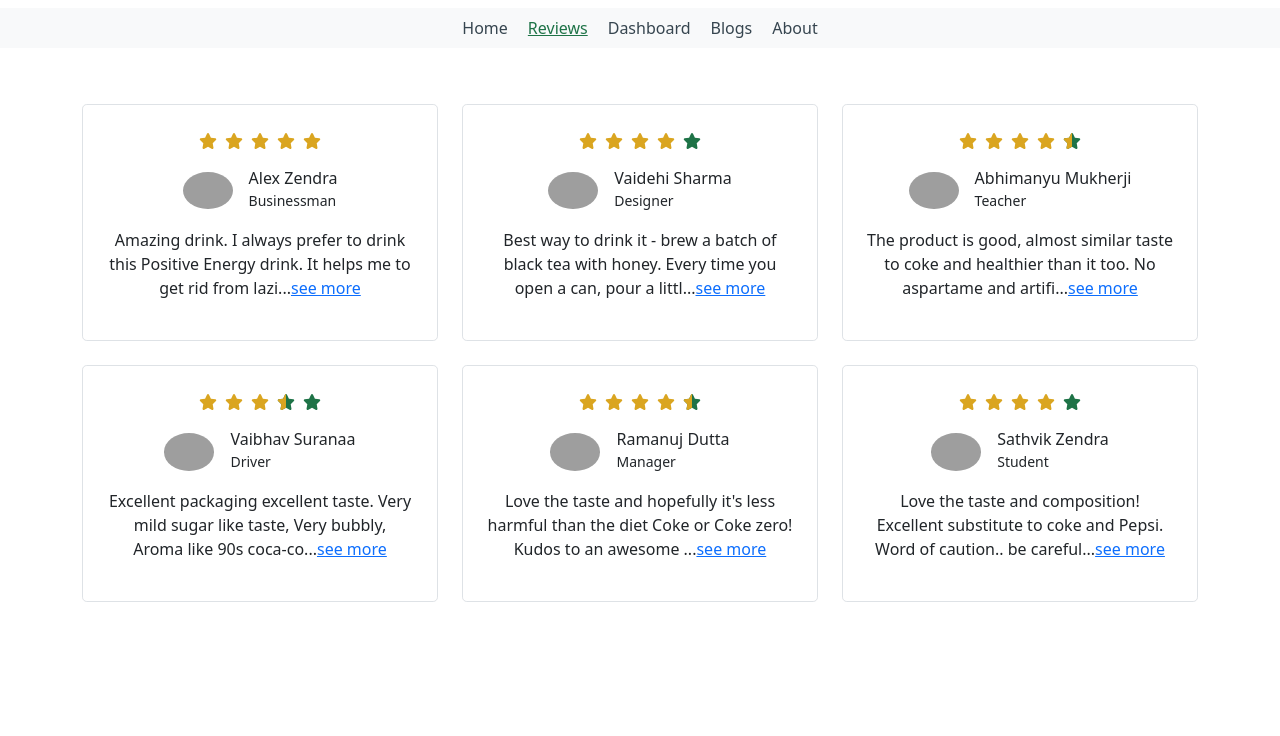
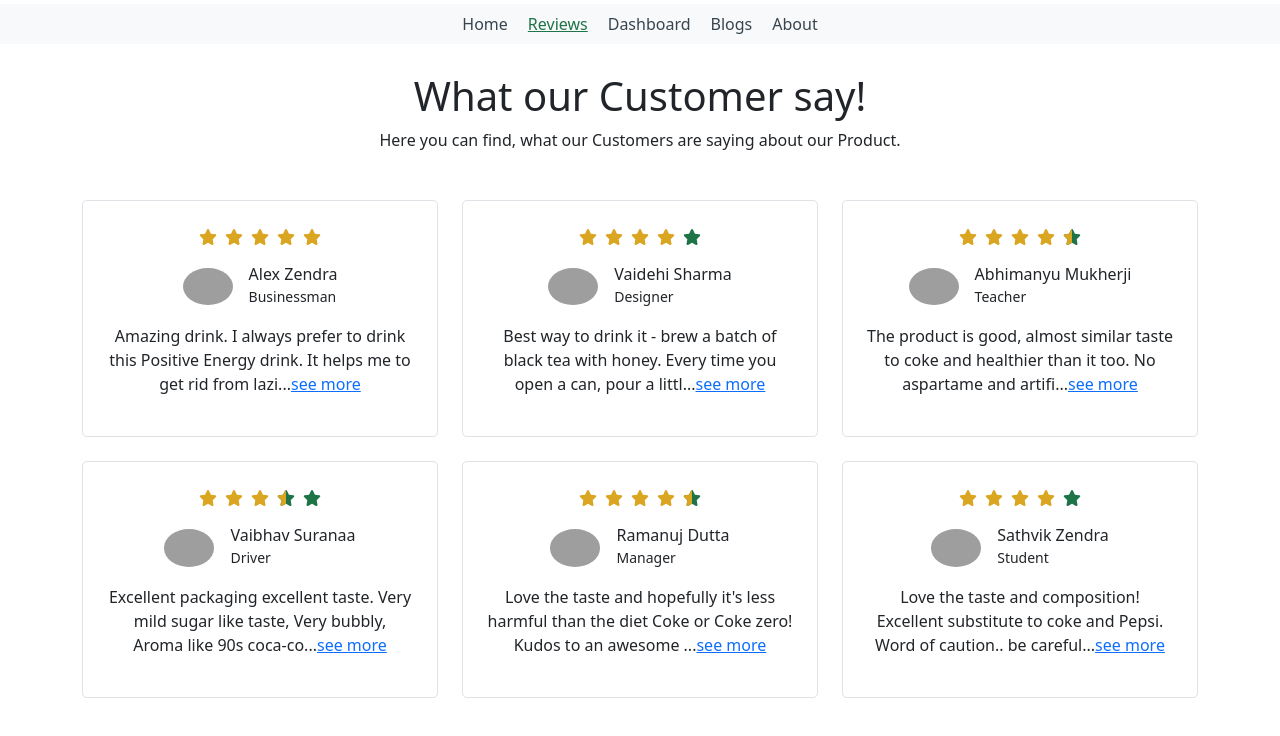
Before and after one commit to sajeeb-me/positive-energy, a React (Create React App) app: page /reviews in a window 1280 px wide. Shown: the top 736 px of the page. Built offline with nearby package versions, Linux system fonts and the light colour scheme; grey boxes are pictures that could not be loaded.

Commit message:
not found page

```diff
--- a/src/components/Header/Header.js
+++ b/src/components/Header/Header.js
@@ -4,7 +4,7 @@ import CustomLink from '../CustomLink/CustomLink';
 
 const Header = () => {
     return (
-        <nav className='py-2'>
+        <nav className='py-1 position-sticky top-0 bg-white'>
             <Navbar bg="light" expand="lg">
                 <Container>
                     <Navbar.Toggle aria-controls="basic-navbar-nav" />
--- a/src/components/Home/Home.css
+++ b/src/components/Home/Home.css
@@ -15,7 +15,6 @@
 
 .header-info p {
     color: #36454f;
-    opacity: 80%;
 }
 
 span {
@@ -23,6 +22,7 @@ span {
 }
 
 @media screen and (max-width: 767px) {
+
     .header-image {
         order: 2;
     }
--- /dev/null
+++ b/src/components/NotFound/NotFound.css
@@ -0,0 +1,9 @@
+.not-found-img img {
+    width: 40vw;
+}
+
+@media screen and (max-width: 767px) {
+    .not-found-img img {
+        width: 100vw;
+    }
+}
--- a/src/components/NotFound/NotFound.js
+++ b/src/components/NotFound/NotFound.js
@@ -1,9 +1,11 @@
 import React from 'react';
+import Image from '../../images/not-found.png'
+import './NotFound.css'
 
 const NotFound = () => {
     return (
-        <div>
-            <h1>Page Not Found</h1>
+        <div className='not-found-img d-flex justify-content-center align-items-center' style={{ height: '90vh' }}>
+            <img className='img-fluid' src={Image} alt="" />
         </div>
     );
 };
--- a/src/components/Reviews/Reviews.js
+++ b/src/components/Reviews/Reviews.js
@@ -6,6 +6,8 @@ const Reviews = () => {
     const [reviews] = useReviews();
     return (
         <div className='container'>
+            <h1 className='mt-4'>What our Customer say!</h1>
+            <p>Here you can find, what our Customers are saying about our Product.</p>
             <section className='my-4 row row-cols-1 row-cols-md-3 g-4'>
                 {
                     reviews.map(review => <CustomerReviews key={review.id} review={review}></CustomerReviews>)
```
Also changed, not shown: src/images/not-found.png (added).
